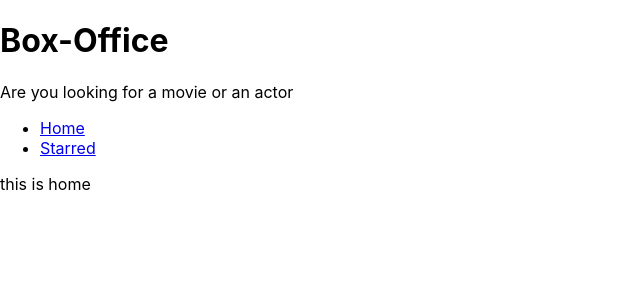
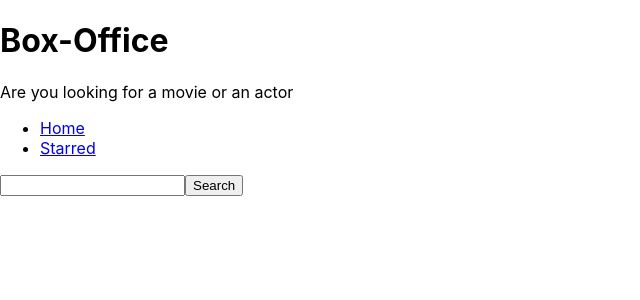
Before and after one commit to ashu6980/Box-Office, a React (Create React App) app: page / in a window 1280 px wide. Shown: the top 300 px of the page, without its empty margins (0-640 px from the left). Built offline with nearby package versions, Linux system fonts and the light colour scheme.

Commit message:
created input and fetch results from tv maze api

```diff
--- a/src/pages/Home.js
+++ b/src/pages/Home.js
@@ -1,8 +1,37 @@
-import React from 'react';
+import React, { useState } from 'react';
 import MainpageLayout from '../components/MainpageLayout';
 
 const Home = () => {
-  return <MainpageLayout>this is home</MainpageLayout>;
+  const [input, setInput] = useState('');
+  const onSearch = () => {
+    fetch(`https://api.tvmaze.com/search/shows?q=${input}`)
+      .then(r => r.json())
+      .then(result => {
+        console.log(result);
+      });
+  };
+  const onInputChange = ev => {
+    setInput(ev.target.value);
+  };
+  const onKeyDown = ev => {
+    if (ev.keyCode === 13) {
+      onSearch();
+    }
+  };
+
+  return (
+    <MainpageLayout>
+      <input
+        type="text"
+        onChange={onInputChange}
+        onKeyDown={onKeyDown}
+        value={input}
+      />
+      <button type="button" onClick={onSearch}>
+        Search
+      </button>
+    </MainpageLayout>
+  );
 };
 
 export default Home;
```
Also changed, not shown: 1 other file (tests, documents, lock files or other folders).
